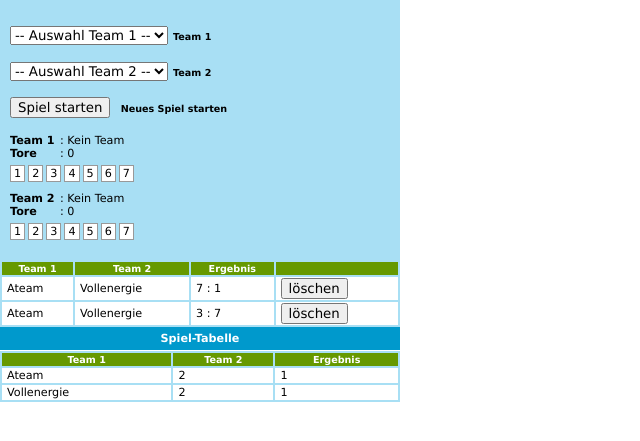
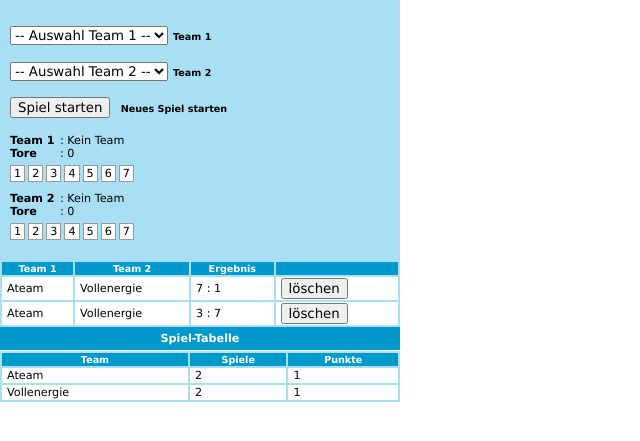
Before and after one commit to chrobaks/kickertunier-ver2, a PHP site: page / in a window 1280 px wide. Shown: the part 73-514 px from the top of the page, without its empty margins (0-640 px from the left). Run offline with PHP 8.4, Linux system fonts and the light colour scheme.

Commit message:
Update ng-repeat tables
Implement sort function

```diff
--- a/css/style.css
+++ b/css/style.css
@@ -10,6 +10,18 @@ ul {list-style: none;}
 .clearB {clear: both;}
 .uiview {
     width: 400px;
+}
+.green {
+    background-color: #669900;
+}
+.blue {
+    background-color: #0099cc;
+}
+.green-light {
+    background-color: #99cc00;
+}
+.blue-light {
+    background-color: #a8dff4;
 }
 .gridStyle {
     border: 1px solid rgb(212,212,212);
@@ -27,12 +39,6 @@ ul {list-style: none;}
     width: 100%;
     cursor: pointer;
 }
-.box-label.green {
-    background-color: #669900;
-}
-.box-label.blue {
-    background-color: #0099cc;
-}
 .wrapper-box {
     padding: 0px;
 }
@@ -41,12 +47,6 @@ ul {list-style: none;}
 }
 .wrapper-box.active {
     display: block;
-}
-.wrapper-box.green-light {
-    background-color: #99cc00;
-}
-.wrapper-box.blue-light {
-    background-color: #a8dff4;
 }
 .goal-display {
     font-size: 0.7em;
@@ -92,9 +92,9 @@ ul {list-style: none;}
     padding-left: 5px;
 }
 .repeattbl-lbl {
-    background-color:#669900;
     color:#fff;
     font-weight:bold;
     font-size: 0.6em;
     text-align:center;
+    cursor: pointer;
 }
--- a/js/app/controller/mainAppCtrl.js
+++ b/js/app/controller/mainAppCtrl.js
@@ -1,14 +1,14 @@
 (function() {
     "use strict";
 
-    angular.module('mainApp').controller('mainAppCtrl', MainAppCtrl);
+    angular.module('mainApp').controller('mainAppCtrl', mainAppCtrl);
 
-    MainAppCtrl.$inject = [
+    mainAppCtrl.$inject = [
         '$scope',
         'notificationFactory'
     ];
 
-    function MainAppCtrl( $scope, notificationFactory ) {
+    function mainAppCtrl( $scope, notificationFactory ) {
 
         $scope.show = {};
 
--- a/js/app/factory/gameFactory.js
+++ b/js/app/factory/gameFactory.js
@@ -48,9 +48,10 @@
                 notificationFactory.trigger('gameIsRunning',[games.gameIsRunning]);
                 setScoreData();
                 init=1;
-                console.log("game init");
             }
         });
+        notificationFactory.trigger('actualGameData',[games.actualGameData]);
+        notificationFactory.trigger('gameIsRunning',[games.gameIsRunning]);
         notificationFactory.on('teamData',function(){
             games.teamData = arguments[0];
         });
--- a/js/app/factory/teamFactory.js
+++ b/js/app/factory/teamFactory.js
@@ -21,15 +21,6 @@
                 {teamname: 'Ateam', player_1: 'SChrobak', player_2: 'MChrobak', id: 1},
                 {teamname: 'Vollenergie', player_1: 'PaulM', player_2: 'PaulaM', id: 2}
             ],
-            teamColumnsDef : [
-                {field: 'teamname', displayName: 'Team-Name'},
-                {field: 'player_1', displayName: 'Spieler 1'},
-                {field: 'player_2', displayName: 'Spieler 2'},
-                {
-                    displayName  : 'Aktion',
-                    cellTemplate : 'templates/grid-options-team-template.html'
-                }
-            ],
             userData       : [],
             actualGameData : {},
             headertitle    : 'Teams',
@@ -46,7 +37,6 @@
             if(!init){
                 notificationFactory.trigger('teamData',[teams.teamData]);
                 init=1;
-                console.log("team init");
             }
         });
         notificationFactory.on('userData',function(){
@@ -67,7 +57,7 @@
         */
          function addTeam(form) {
             var actionOk = true;
-            if ( ! form.teamForm.$valid) {
+            if ( ! form.$valid) {
                 messageFactory.set_error("fields_need_content");
                 actionOk = false;
             }
--- a/js/app/factory/userFactory.js
+++ b/js/app/factory/userFactory.js
@@ -23,12 +23,6 @@
                 {nickname: 'PaulM', firstname: 'Paul', secondname: 'Mustermann', id: 3},
                 {nickname: 'PaulaM', firstname: 'Paula', secondname: 'Musterfrau', id: 4}
             ],
-            userColumnsDef : [
-                {field: 'nickname', displayName: 'Nick-Name'},
-                {field: 'firstname', displayName: 'Vorname'},
-                {field: 'secondname', displayName: 'Nachname'},
-                {displayName: 'Aktion', cellTemplate: 'templates/grid-options-user-template.html'}
-            ],
             teamData    : [],
             headertitle : 'Spieler',
             formmsg     : 'Neuen Spieler speichern',
@@ -44,7 +38,6 @@
             if(!init){
                 notificationFactory.trigger('userData',[users.userData]);
                 init=1;
-                console.log("user init");
             }
         });
         notificationFactory.on('teamData',function(){
--- a/templates/game-template.html
+++ b/templates/game-template.html
@@ -37,12 +37,12 @@
                     </form>
                     <table class="repeattbl">
                         <tr>
-                            <td class="repeattbl-lbl">Vorname</td>
-                            <td class="repeattbl-lbl">Nachname</td>
-                            <td class="repeattbl-lbl">Nickname</td>
-                            <td class="repeattbl-lbl">&nbsp;</td>
+                            <td class="repeattbl-lbl green" ng-click="predicate = 'firstname'; reverse=!reverse">Vorname</td>
+                            <td class="repeattbl-lbl green" ng-click="predicate = 'secondname'; reverse=!reverse">Nachname</td>
+                            <td class="repeattbl-lbl green" ng-click="predicate = 'nickname'; reverse=!reverse">Nickname</td>
+                            <td class="repeattbl-lbl green">&nbsp;</td>
                         </tr>
-                        <tr ng-repeat="user in users.userData">
+                        <tr ng-repeat="user in users.userData | orderBy:predicate:reverse">
                             <td class="repeattbl-item">{{user.firstname}}</td>
                             <td class="repeattbl-item">{{user.secondname}}</td>
                             <td class="repeattbl-item">{{user.nickname}}</td>
@@ -95,12 +95,12 @@
                     </form>
                     <table class="repeattbl">
                         <tr>
-                            <td class="repeattbl-lbl">Vorname</td>
-                            <td class="repeattbl-lbl">Nachname</td>
-                            <td class="repeattbl-lbl">Nickname</td>
-                            <td class="repeattbl-lbl">&nbsp;</td>
+                            <td class="repeattbl-lbl green" ng-click="predicate = 'player_1'; reverse=!reverse">Vorname</td>
+                            <td class="repeattbl-lbl green" ng-click="predicate = 'player_2'; reverse=!reverse">Nachname</td>
+                            <td class="repeattbl-lbl green" ng-click="predicate = 'teamname'; reverse=!reverse">Nickname</td>
+                            <td class="repeattbl-lbl green">&nbsp;</td>
                         </tr>
-                        <tr ng-repeat="team in teams.teamData">
+                        <tr ng-repeat="team in teams.teamData | orderBy:predicate:reverse">
                             <td class="repeattbl-item">{{team.player_1}}</td>
                             <td class="repeattbl-item">{{team.player_2}}</td>
                             <td class="repeattbl-item">{{team.teamname}}</td>
@@ -161,12 +161,12 @@
 
                     <table class="repeattbl">
                         <tr>
-                            <td class="repeattbl-lbl">Team 1</td>
-                            <td class="repeattbl-lbl">Team 2</td>
-                            <td class="repeattbl-lbl">Ergebnis</td>
-                            <td class="repeattbl-lbl">&nbsp;</td>
+                            <td class="repeattbl-lbl blue" ng-click="predicate = 'team_1'; reverse=!reverse">Team 1</td>
+                            <td class="repeattbl-lbl blue" ng-click="predicate = 'team_2'; reverse=!reverse">Team 2</td>
+                            <td class="repeattbl-lbl blue">Ergebnis</td>
+                            <td class="repeattbl-lbl blue">&nbsp;</td>
                         </tr>
-                        <tr ng-repeat="game in games.gameData">
+                        <tr ng-repeat="game in games.gameData | orderBy:predicate:reverse">
                             <td class="repeattbl-item">{{game.team_1}}</td>
                             <td class="repeattbl-item">{{game.team_2}}</td>
                             <td class="repeattbl-item">{{game.result}}</td>
@@ -176,11 +176,11 @@
                     <div class="box-label blue">Spiel-Tabelle</div>
                     <table class="repeattbl">
                         <tr>
-                            <td class="repeattbl-lbl">Team 1</td>
-                            <td class="repeattbl-lbl">Team 2</td>
-                            <td class="repeattbl-lbl">Ergebnis</td>
+                            <td class="repeattbl-lbl blue" ng-click="predicate = 'teamname'; reverse=!reverse">Team</td>
+                            <td class="repeattbl-lbl blue" ng-click="predicate = 'gamecounts'; reverse=!reverse">Spiele</td>
+                            <td class="repeattbl-lbl blue" ng-click="predicate = 'totalpoints'; reverse=!reverse">Punkte</td>
                         </tr>
-                        <tr ng-repeat="score in games.scoreData">
+                        <tr ng-repeat="score in games.scoreData | orderBy:predicate:reverse">
                             <td class="repeattbl-item">{{score.teamname}}</td>
                             <td class="repeattbl-item">{{score.gamecounts}}</td>
                             <td class="repeattbl-item">{{score.totalpoints}}</td>
--- a/templates/grid-options-game-template.html
+++ /dev/null
@@ -1 +0,0 @@
-<input type="button" name="delete" value="Delete" ng-click="deleteGame(row.entity.id)">
--- a/templates/grid-options-team-template.html
+++ /dev/null
@@ -1 +0,0 @@
-<input type="button" name="delete" value="Delete" ng-click="deleteTeam(row.entity.id)">
--- a/templates/grid-options-user-template.html
+++ /dev/null
@@ -1 +0,0 @@
-<input type="button" name="delete" value="Delete" ng-click="deleteUser(row.entity.id)">
```
Also changed, not shown: js/app/factory/watchFactory.js (deleted, +0 -66 lines).
